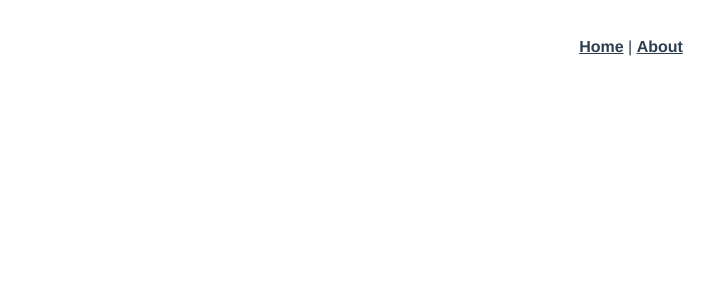
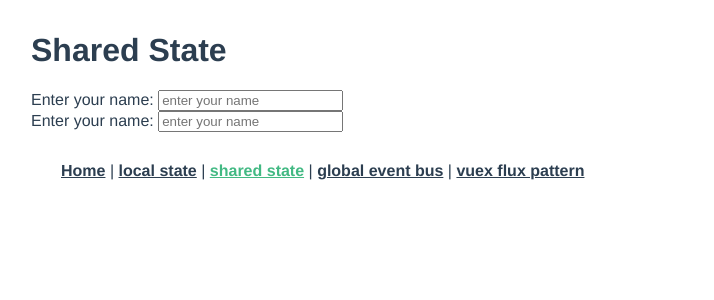
Before and after one commit to guidorice/vuexperiment, a Vue app: page /#/shared-state in a window 1280 px wide. Shown: the top 300 px of the page, without its empty margins (9-723 px from the left). Built offline with nearby package versions, Linux system fonts and the light colour scheme.

Commit message:
localstate, sharedstate finished.

```diff
--- a/src/App.vue
+++ b/src/App.vue
@@ -1,10 +1,13 @@
 <template>
   <div id="app">
-    <div id="nav">
+      <router-view/>
+      <div id="nav">
       <router-link to="/">Home</router-link> |
-      <router-link to="/about">About</router-link>
+      <router-link to="/local-state">local state</router-link> |
+      <router-link to="/shared-state">shared state</router-link> |
+      <router-link to="/global-event-bus">global event bus</router-link> |
+      <router-link to="/vuex">vuex flux pattern</router-link>
     </div>
-    <router-view/>
   </div>
 </template>
 
@@ -13,7 +16,7 @@
   font-family: 'Avenir', Helvetica, Arial, sans-serif;
   -webkit-font-smoothing: antialiased;
   -moz-osx-font-smoothing: grayscale;
-  text-align: center;
+  margin: 2rem;
   color: #2c3e50;
 }
 #nav {
--- /dev/null
+++ b/src/components/GlobalEventBus/GlobalEventBus.vue
@@ -0,0 +1,66 @@
+// GlobalEventBus component:
+// example of hello my name is ..., using a simple global event bus (store
+pattern)
+
+<template>
+    <div class="hello">
+        <h1>Global Event Bus (store pattern)</h1>
+
+        <greeter myName="xya" yourName="">
+        </greeter>
+
+        <!-- instance 1 -->
+        <p>
+            Enter your name: <input title="name" v-model="name"
+                                    placeholder="enter your name">
+        </p>
+
+        <p v-if="name">
+            Good to meet you {{ name }}.
+            My name is Exaybachay. He Who Talks Loud, Saying Nothing.
+        </p>
+        <hr>
+        <p>
+            Enter your name: <input title="name" v-model="name"
+                                    placeholder="enter your name">
+            <!-- instance 2 -->
+        </p>
+        <p v-if="name">
+            Good to meet you {{ name }}.
+            My name is Exaybachay. He Who Talks Loud, Saying Nothing.
+        </p>
+    </div>
+</template>
+
+<script>
+import store from './store';
+import Greeter from './Greeter';
+
+export default {
+    name: 'GlobalEventBus',
+    data: function() {
+        return store;
+    },
+    components: {
+        Greeter,
+    }
+}
+</script>
+
+<!-- Add "scoped" attribute to limit CSS to this component only -->
+<style scoped lang="scss">
+h3 {
+  margin: 40px 0 0;
+}
+ul {
+  list-style-type: none;
+  padding: 0;
+}
+li {
+  display: inline-block;
+  margin: 0 10px;
+}
+a {
+  color: #42b983;
+}
+</style>
--- /dev/null
+++ b/src/components/GlobalEventBus/Greeter.vue
@@ -0,0 +1,22 @@
+<template>
+    <div class="hello">
+        <h1>Local State</h1>
+        Enter your name: <input title="name" v-model="store.name"
+                                placeholder="enter your name">
+        <p v-if="name">
+            Good to meet you {{ store.name }}.
+            My name is Nobody. He Who Talks Loud, Saying Nothing.
+        </p>
+    </div>
+</template>
+
+<script>
+    export default {
+        name: "Greeter",
+        props: [ 'store' ],
+    }
+</script>
+
+<style scoped>
+
+</style>
--- /dev/null
+++ b/src/components/GlobalEventBus/store.js
@@ -0,0 +1,19 @@
+// adopt a store pattern
+// https://vuejs.org/v2/guide/state-management.html
+
+const store = {
+    debug: true,
+    state: {
+        name: '',
+    },
+    setNameAction (newValue) {
+        if (this.debug) console.log('setNameAction triggered with', newValue);
+        this.state.name = newValue;
+    },
+    clearNameAction () {
+        if (this.debug) console.log('clear clearNameAction triggered');
+        this.state.name = '';
+    }
+};
+
+export default store;
--- /dev/null
+++ b/src/components/LocalState.vue
@@ -0,0 +1,43 @@
+// LocalState component:
+// example of hello my name is ..., using local state management.
+
+<template>
+  <div class="hello">
+    <h1>Local State</h1>
+      Enter your name: <input title="name" v-model="name"
+        placeholder="enter your name">
+      <p v-if="name">
+        Good to meet you <b>{{ name }}</b>.
+        My name is Exaybachay. He Who Talks Loud, Saying Nothing.
+      </p>
+  </div>
+</template>
+
+<script>
+export default {
+    name: 'LocalState',
+    data: function() {
+        return {
+            name: '',
+        };
+    },
+}
+</script>
+
+<!-- Add "scoped" attribute to limit CSS to this component only -->
+<style scoped lang="scss">
+h3 {
+  margin: 40px 0 0;
+}
+ul {
+  list-style-type: none;
+  padding: 0;
+}
+li {
+  display: inline-block;
+  margin: 0 10px;
+}
+a {
+  color: #42b983;
+}
+</style>
--- /dev/null
+++ b/src/components/SharedState/Greeter.vue
@@ -0,0 +1,31 @@
+<template>
+    <div class="hello">
+        Enter your name:
+        <input title="name"
+               type="text"
+               v-bind:value="name"
+               v-on:input="onInput($event.target.value)"
+               placeholder="enter your name">
+        <p v-if="name">
+            Hi <b>{{ name }}</b>.
+            My name is Nobody. He Who Talks Loud, Saying Nothing.
+        </p>
+    </div>
+</template>
+
+<script>
+    export default {
+        name: "Greeter",
+        props: [ 'name', 'onChange' ],
+        methods: {
+            onInput(name) {
+                // TODO: debounce, capitalize, whatever
+                this.onChange(name);
+            }
+        }
+    }
+</script>
+
+<style scoped>
+
+</style>
--- /dev/null
+++ b/src/components/SharedState/SharedState.vue
@@ -0,0 +1,64 @@
+// SharedState component:
+// example of hello my name is ..., using a shared state (single source of truth)
+
+<template>
+  <div class="hello">
+    <h1>Shared State</h1>
+      <greeter :name="state.model.name"  :onChange="changeName">
+      </greeter>
+      <greeter :name="state.model.name" :onChange="changeName">
+      </greeter>
+  </div>
+</template>
+
+<script>
+import Greeter from './Greeter';
+
+const state = {
+    model: { name: '' },
+    changeName(newName) {
+        if (this.model.name !== newName) {
+            this.model.name = newName;
+        }
+    },
+};
+
+export default {
+    name: 'SharedState',
+    ready() {
+        // Must use Vue.set to make sure the new property is reactive
+        Vue.set(this.state.model);
+    },
+    data() {
+        return {
+            state,
+        };
+    },
+    components: {
+        Greeter,
+    },
+    methods: {
+        changeName(name) {
+            this.state.changeName(name)
+        },
+    }
+}
+</script>
+
+<!-- Add "scoped" attribute to limit CSS to this component only -->
+<style scoped lang="scss">
+h3 {
+  margin: 40px 0 0;
+}
+ul {
+  list-style-type: none;
+  padding: 0;
+}
+li {
+  display: inline-block;
+  margin: 0 10px;
+}
+a {
+  color: #42b983;
+}
+</style>
--- a/src/router.js
+++ b/src/router.js
@@ -1,9 +1,13 @@
 import Vue from 'vue'
 import Router from 'vue-router'
 import Home from './views/Home.vue'
-import About from './views/About.vue'
+import LocalState from './components/LocalState';
+import SharedState from './components/SharedState/SharedState';
+import GlobalEventBus from './components/GlobalEventBus/GlobalEventBus';
+import Vuex from './components/Vuex/Vuex';
 
-Vue.use(Router)
+
+Vue.use(Router);
 
 export default new Router({
   routes: [
@@ -13,9 +17,24 @@ export default new Router({
       component: Home
     },
     {
-      path: '/about',
-      name: 'about',
-      component: About
-    }
+      path: '/local-state',
+      name: 'local state',
+      component: LocalState
+    },
+    {
+      path: '/shared-state',
+      name: 'shared state',
+      component: SharedState
+    },
+    {
+      path: '/global-event-bus',
+      name: 'global event bus',
+      component: GlobalEventBus
+    },
+    {
+      path: '/vuex',
+      name: 'vuex flux pattern',
+      component: Vuex
+    },
   ]
 })
--- a/src/views/Home.vue
+++ b/src/views/Home.vue
@@ -1,18 +1,31 @@
 <template>
-  <div class="home">
-    <img src="../assets/logo.png">
-    <HelloWorld msg="Welcome to Your Vue.js App"/>
-  </div>
+    <div>
+        <p class="home">
+            <img src="../assets/logo.png"/>
+        </p>
+        <h1>vuexperiment</h1>
+        <p>
+            Create a “hello your name is” component that echoes your name when
+            typed. Make 4 variations of it managing the state in different ways
+            (these alternatives are covered in the State Management section
+            of the Vue docs).
+            <ul>
+                <li>Local state in the component</li>
+                <li>Shared single-source-of-truth function or variable</li>
+                <li>Global event bus</li>
+                <li>Using the vuex flux-pattern library</li>
+            </ul>
+        </p>
+    </div>
 </template>
 
 <script>
 // @ is an alias to /src
-import HelloWorld from '@/components/HelloWorld.vue'
-
+// import HelloWorld from '@/components/HelloWorld.vue'
 export default {
   name: 'home',
   components: {
-    HelloWorld
+    //  HelloWorld
   }
 }
 </script>
```
Also changed, not shown: src/components/Vuex/Vuex.vue (renamed from src/components/HelloWorld.vue), 1 other file (tests, documents, lock files or other folders).
